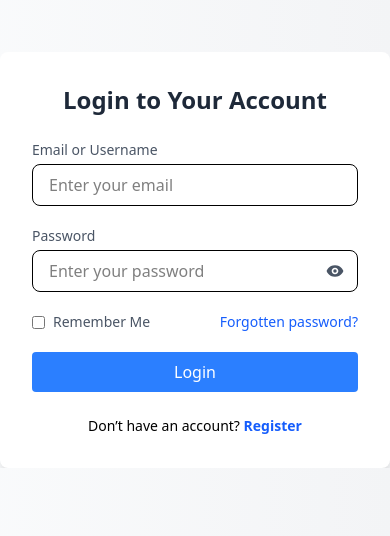
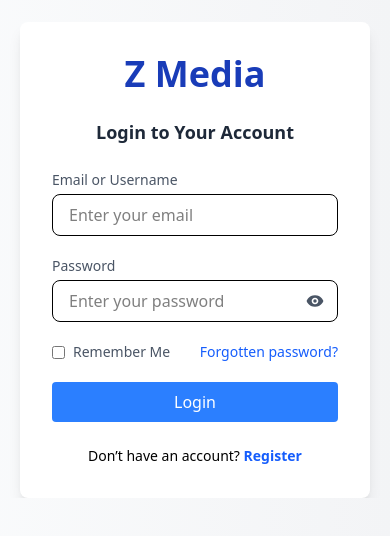
Before and after one commit to uttom-kumar/z-media, a React (Vite) app in the folder client/: page /login in a window 390 px wide. Shown: the part 162-698 px from the top of the page. Built offline with nearby package versions, Linux system fonts and the light colour scheme; no server answers.

Commit message:
added design

```diff
--- a/client/src/component/user/login-component.jsx
+++ b/client/src/component/user/login-component.jsx
@@ -72,7 +72,7 @@ const LoginComponent = () => {
 
     return (
         <div className="min-h-screen flex items-center justify-center bg-gradient-to-r from-gray-50 to-gray-100">
-            <div className="w-full max-w-4xl mx-auto flex flex-col md:flex-row  overflow-hidden ">
+            <div className="w-full max-w-4xl mx-auto flex flex-col md:flex-row px-5  overflow-hidden ">
 
                 {/* Left Section */}
                 <div className="hidden md:flex flex-col justify-center items-start w-1/2  text-black p-10">
@@ -83,8 +83,11 @@ const LoginComponent = () => {
                 </div>
 
                 {/* Right Section - Form */}
-                <div className="w-full md:w-1/2 p-8 bg-white shadow-lg rounded-lg">
-                    <h2 className="text-2xl font-bold text-center mb-6 text-gray-800">Login to Your Account</h2>
+                <div className="w-full mx-auto sm:w-[70%] md:w-1/2 p-8 bg-white shadow-lg rounded-lg">
+                    <h1 className={"block md:hidden text-4xl font-bold text-center mb-6 text-blue-800"}>
+                        Z Media
+                    </h1>
+                    <h2 className=" text-lg sm:text-2xl font-bold text-center mb-6 text-gray-800">Login to Your Account</h2>
 
                     <form onSubmit={submitHandler} className="space-y-5">
                         {/* Email */}
--- a/client/src/component/user/register-component.jsx
+++ b/client/src/component/user/register-component.jsx
@@ -76,7 +76,10 @@ const RegisterComponent = () => {
         <div className="min-h-screen flex items-center justify-center bg-gradient-to-r from-gray-50 via-blue-50 to-gray-100 px-4 py-5">
             <div className="w-full max-w-xl bg-white shadow-2xl rounded-2xl p-8 md:p-10">
                 {/* Header */}
-                <h1 className="text-3xl font-bold text-center text-blue-600 mb-8">
+                <h1 className={"text-4xl font-bold text-center mb-6 text-blue-800"}>
+                    Z Media
+                </h1>
+                <h1 className="text-2xl font-bold text-center text-gray-800 mb-8">
                     Create Your Account
                 </h1>
 
```
